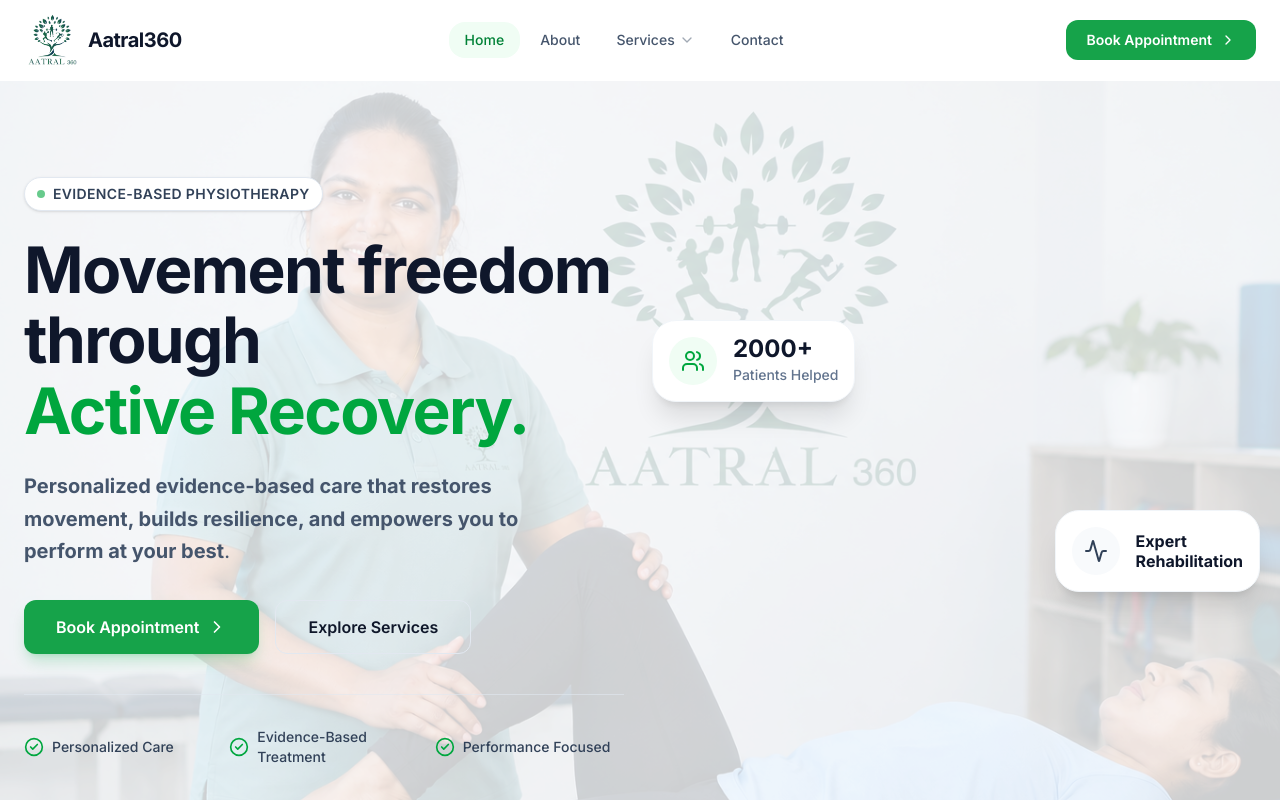
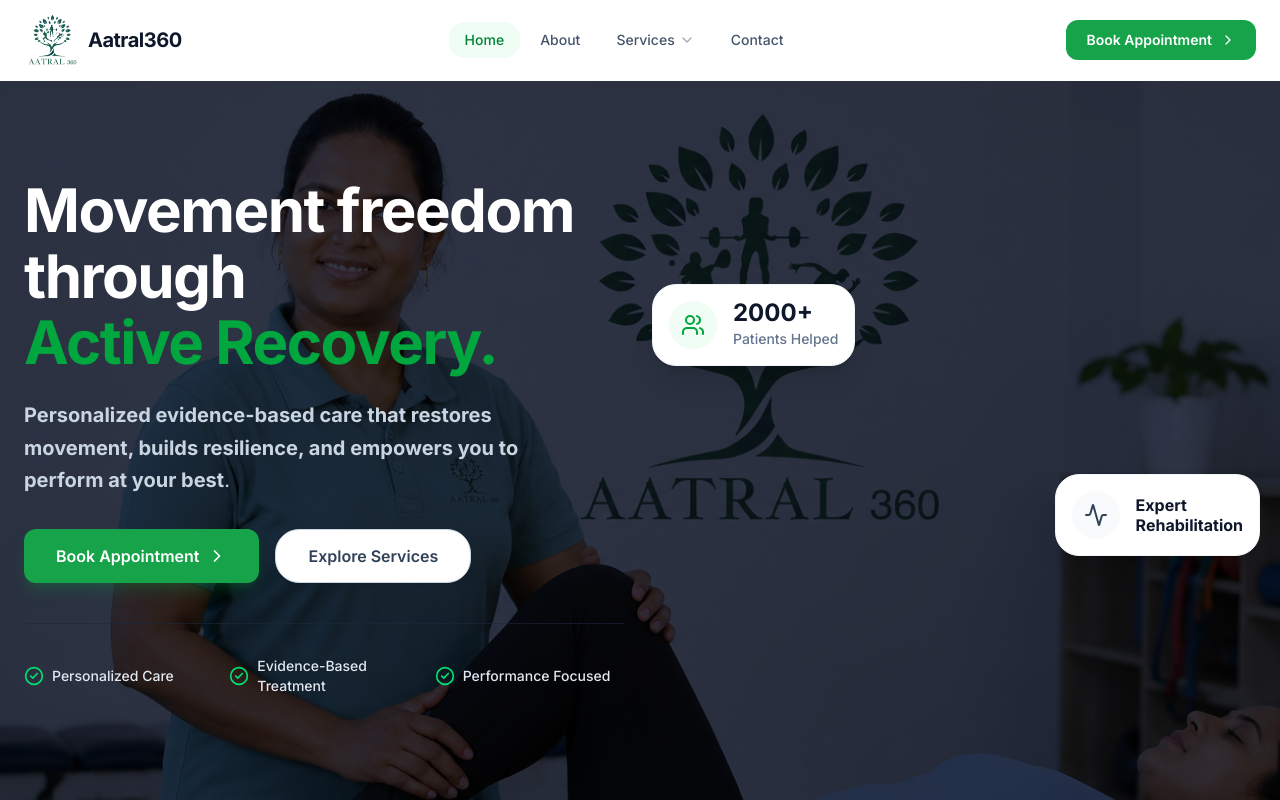
Before and after one commit to Atchyuteswar/the-physio-hub, a Next.js app: page /physiotherapy in a window 1280 px wide. Shown: the top 800 px of the page. Built offline with nearby package versions, Linux system fonts and the light colour scheme.

Commit message:
feat: implement physiotherapy services page and core landing components including Navbar, Footer, and service sections

```diff
--- a/src/app/physiotherapy/services/page.tsx
+++ b/src/app/physiotherapy/services/page.tsx
@@ -269,6 +269,7 @@
                       src={service.image || "/images/our-services/musculoskeletal-rehabilitation.png"}
                       alt={service.title}
                       fill
+                      sizes="(max-width: 768px) 100vw, (max-width: 1200px) 50vw, 33vw"
                       className="object-cover transition-transform duration-500 group-hover:scale-105"
                     />
                     <div className="absolute inset-0 bg-linear-to-t from-slate-950/70 via-slate-950/20 to-transparent" />
--- a/src/components/Navbar.tsx
+++ b/src/components/Navbar.tsx
@@ -83,6 +83,7 @@
                   src="/images/aatral-360-logo-trans.png"
                   alt="Aatral360 Logo"
                   fill
+                  sizes="56px"
                   className="object-contain"
                   priority
                 />
@@ -122,7 +123,7 @@
                       </Link>
 
                       {/* Dropdown Menu */}
-                      <div className="absolute top-full left-1/2 -translate-x-1/2 pt-4 opacity-0 invisible group-hover:opacity-100 group-hover:visible transition-all duration-300 w-[600px] z-50">
+                      <div className="absolute top-full left-1/2 -translate-x-1/2 pt-4 opacity-0 invisible group-hover:opacity-100 group-hover:visible transition-all duration-300 w-150 z-50">
                         <div className="bg-white rounded-2xl shadow-xl border border-slate-100 p-4 grid grid-cols-2 gap-2 relative before:absolute before:-top-2 before:left-1/2 before:-translate-x-1/2 before:border-8 before:border-transparent before:border-b-white">
                           {services.map((service) => {
                             const Icon = iconMap[service.icon] || Activity;
--- a/src/components/home/HeroSection.tsx
+++ b/src/components/home/HeroSection.tsx
@@ -2,80 +2,88 @@
 import Image from "next/image";
 import { ChevronRight, CheckCircle2, Users, Activity } from "lucide-react";
 
-
 export default function HeroSection() {
   return (
-    <section className="relative bg-slate-50 pt-20 pb-24 lg:pt-24 lg:pb-32 overflow-hidden flex items-center">
+    <section className="relative bg-slate-950 pt-20 pb-24 lg:pt-24 lg:pb-32 overflow-hidden flex items-center text-white">
       {/* Background Image */}
       <div className="absolute inset-0 z-0">
         <Image
           src="/images/bhuvi treating patient.png"
           alt="Physiotherapy Treatment Background"
           fill
-          className="object-cover object-right md:object-center opacity-25"
+          sizes="100vw"
+          className="object-cover object-right md:object-center"
           priority
         />
         {/* Soft overlay gradient to ensure high readability of text on the left */}
-        <div className="absolute inset-0 bg-slate-50/30" />
+        <div className="absolute inset-0 bg-slate-900/85 mix-blend-multiply" />
       </div>
 
       <div className="container relative z-10">
         <div className="grid lg:grid-cols-2 gap-12 lg:gap-8 items-center">
-
           {/* Left Content */}
           <div className="max-w-2xl">
-            <div className="inline-flex items-center gap-2 px-3 py-1.5 rounded-full bg-white border border-slate-200 shadow-sm mb-6 animate-fade-in">
-              <span className="w-2 h-2 rounded-full bg-green-600 animate-pulse" />
-              <span className="text-sm font-semibold text-slate-700 tracking-wide uppercase">
-                Evidence-Based Physiotherapy
-              </span>
-            </div>
 
-            <h1 className="text-3xl sm:text-5xl md:text-6xl lg:text-[4rem] font-bold text-slate-900 leading-[1.1] tracking-tight animate-fade-in-up">
+            <h1 className="text-4xl sm:text-5xl lg:text-6xl font-bold leading-[1.1] tracking-tight mb-6 text-white">
               Movement freedom through
               <br />
               <span className="text-green-600">Active Recovery.</span>
             </h1>
 
-            <p className="mt-6 text-lg md:text-xl text-slate-600 leading-relaxed animate-fade-in-up delay-100 max-w-xl">
-              <strong>Personalized evidence-based care that restores movement, builds resilience, and empowers you to perform at your best</strong>.
+            <p className="mt-6 text-lg md:text-xl text-slate-300 leading-relaxed animate-fade-in-up delay-100 max-w-xl">
+              <strong>
+                Personalized evidence-based care that restores movement, builds
+                resilience, and empowers you to perform at your best
+              </strong>
+              .
             </p>
 
             <div className="mt-8 flex flex-col sm:flex-row gap-4 animate-fade-in-up delay-200 w-full sm:w-auto">
-              <Link href="/physiotherapy/appointment" className="btn-primary py-3.5 px-5 sm:px-8 text-base shadow-lg shadow-green-600/20 hover:shadow-green-600/30 w-full sm:w-auto">
+              <Link
+                href="/physiotherapy/appointment"
+                className="btn-primary py-3.5 px-5 sm:px-8 text-base shadow-lg shadow-green-600/20 hover:shadow-green-600/30 w-full sm:w-auto"
+              >
                 Book Appointment
                 <ChevronRight className="w-5 h-5 shrink-0" />
               </Link>
-              <Link href="/physiotherapy/services" className="btn-outline py-3.5 px-5 sm:px-8 text-base bg-white border-slate-300 hover:bg-slate-50 w-full sm:w-auto">
+              <Link
+                href="/physiotherapy/services"
+                className="inline-flex items-center justify-center gap-2 bg-white hover:bg-slate-50 text-slate-700 border border-slate-300 font-semibold py-3.5 px-5 sm:px-8 text-base rounded-xl transition-all shadow-sm w-full sm:w-auto"
+              >
                 Explore Services
               </Link>
             </div>
 
-            <div className="mt-10 pt-8 border-t border-slate-200/60 grid grid-cols-1 sm:grid-cols-3 gap-4 animate-fade-in-up delay-300">
+            <div className="mt-10 pt-8 border-t border-slate-800/60 grid grid-cols-1 sm:grid-cols-3 gap-4 animate-fade-in-up delay-300">
               {[
                 "Personalized Care",
                 "Evidence-Based Treatment",
-                "Performance Focused"
+                "Performance Focused",
               ].map((text, i) => (
-                <div key={i} className="flex items-center gap-2">
-                  <CheckCircle2 className="w-5 h-5 text-green-600 shrink-0" />
-                  <span className="text-sm font-medium text-slate-700">{text}</span>
+                <div key={i} className="flex items-center gap-2 text-slate-200 font-medium">
+                  <CheckCircle2 className="w-5 h-5 text-green-400 shrink-0" />
+                  <span className="text-sm">
+                    {text}
+                  </span>
                 </div>
               ))}
             </div>
           </div>
 
           {/* Right Image / Graphics */}
-          <div className="relative animate-fade-in lg:ml-auto mt-12 lg:mt-0 w-full max-w-lg lg:max-w-xl mx-auto min-h-[300px] lg:min-h-[400px]">
-
+          <div className="relative animate-fade-in lg:ml-auto mt-12 lg:mt-0 w-full max-w-lg lg:max-w-xl mx-auto min-h-75 lg:min-h-100">
             {/* Floating Card 1 */}
             <div className="absolute top-4 sm:top-12 left-4 md:-left-4 bg-white p-4 rounded-xl shadow-xl border border-slate-100 items-center gap-4 flex animate-bounce-slow">
               <div className="w-12 h-12 rounded-full bg-green-50 flex items-center justify-center shrink-0">
                 <Users className="w-6 h-6 text-green-600" />
               </div>
               <div>
-                <p className="text-2xl font-bold text-slate-900 leading-none">2000+</p>
-                <p className="text-sm font-medium text-slate-500 mt-1">Patients Helped</p>
+                <p className="text-2xl font-bold text-slate-900 leading-none">
+                  2000+
+                </p>
+                <p className="text-sm font-medium text-slate-500 mt-1">
+                  Patients Helped
+                </p>
               </div>
             </div>
 
@@ -85,10 +93,13 @@
                 <Activity className="w-6 h-6 text-slate-700" />
               </div>
               <div>
-                <p className="text-base font-bold text-slate-900 leading-tight">Expert<br/>Rehabilitation</p>
+                <p className="text-base font-bold text-slate-900 leading-tight">
+                  Expert
+                  <br />
+                  Rehabilitation
+                </p>
               </div>
             </div>
-
           </div>
         </div>
       </div>
--- a/src/components/home/ServicesSection.tsx
+++ b/src/components/home/ServicesSection.tsx
@@ -75,6 +75,7 @@
           src={imageUrl}
           alt={service.title}
           fill
+          sizes="(max-width: 768px) 100vw, (max-width: 1200px) 50vw, 33vw"
           className="object-cover transition-transform duration-500 group-hover/card:scale-105"
         />
         <div className="absolute inset-0 bg-linear-to-t from-black/60 to-transparent" />
--- a/src/components/landing/LandingHero.tsx
+++ b/src/components/landing/LandingHero.tsx
@@ -28,9 +28,6 @@
         <div className="grid lg:grid-cols-2 gap-12 lg:gap-8 items-center">
           {/* Left Content */}
           <div className="max-w-2xl">
-            <span className="inline-block py-1.5 px-3 rounded-full bg-green-900/50 text-green-300 font-semibold text-sm tracking-wider uppercase mb-6 border border-green-500/30 backdrop-blur-sm">
-              Complete Movement Health
-            </span>
             <h1 className="text-4xl sm:text-5xl lg:text-6xl font-bold leading-[1.1] tracking-tight mb-6 text-white">
               Restore Movement. Build Resilience.{" "}
               <span className="text-green-400">Empower Lifelong Performance.</span>
```
Also changed, not shown: src/components/Footer.tsx (+19 -48 lines), public/images/bhuvi treating patient.png.
